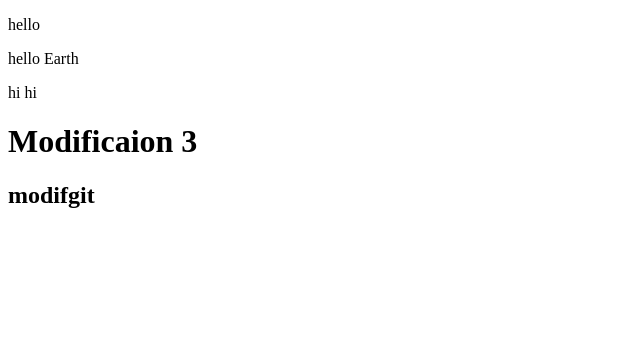
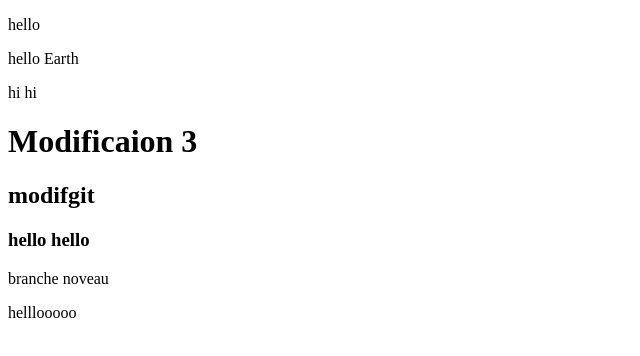
Before and after one commit to MarwaGitHu/testgit, a plain HTML site: page index.html in a window 1280 px wide. Shown: the whole page, without its empty margins (0-640 px from the left). Drawn offline with Linux system fonts and the light colour scheme.

Commit message:
5message

```diff
--- a/index.html
+++ b/index.html
@@ -11,5 +11,8 @@
     <p>hi hi</p>
     <h1>Modificaion 3</h1>
     <h2>modifgit </h2>
+    <h3>hello hello</h3>
+    <p>branche noveau </p>
+    <p>helllooooo</p>
 </body>
 </html>
```
